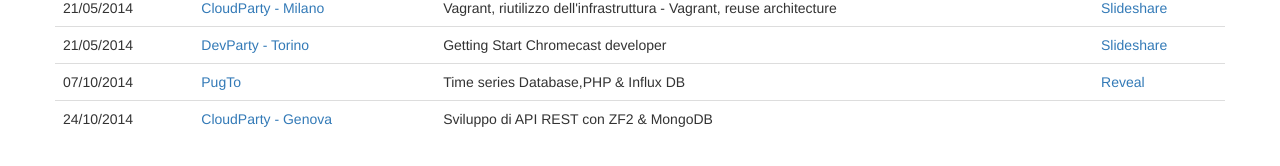
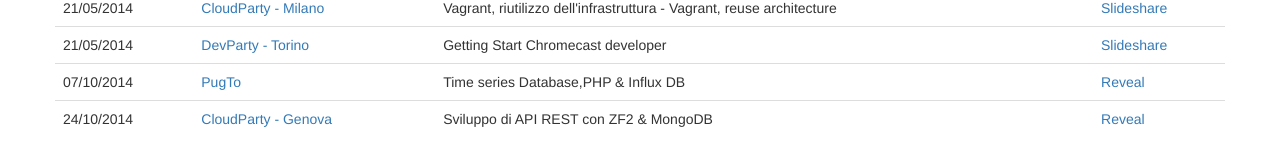
Before and after one commit to gianarb/gianarb.github.com, a Jekyll site: the page built from index.html, in a window 1280 px wide. Shown: the part 688-854 px from the top of the page. Built offline with Jekyll 4.4.1, drawn with Linux system fonts in a browser that asks for light colours; nearby versions of some CDN libraries.

Commit message:
add slide #CloudParty talk #ZF2 #doctrine and #MongoDb rest #api

```diff
--- a/index.html
+++ b/index.html
@@ -75,7 +75,7 @@
               <td>24/10/2014</td>
               <td><a href="http://www.cloudparty.it/" target="_blank">CloudParty - Genova</a></td>
               <td>Sviluppo di API REST con ZF2 & MongoDB</td>
-              <td></td>
+              <td><a href="http://gianarb.it/cloudparty-zf2-rest-slide" target="_blank">Reveal</a></td>
             </tr>
           </tbody>
         </table>
```
